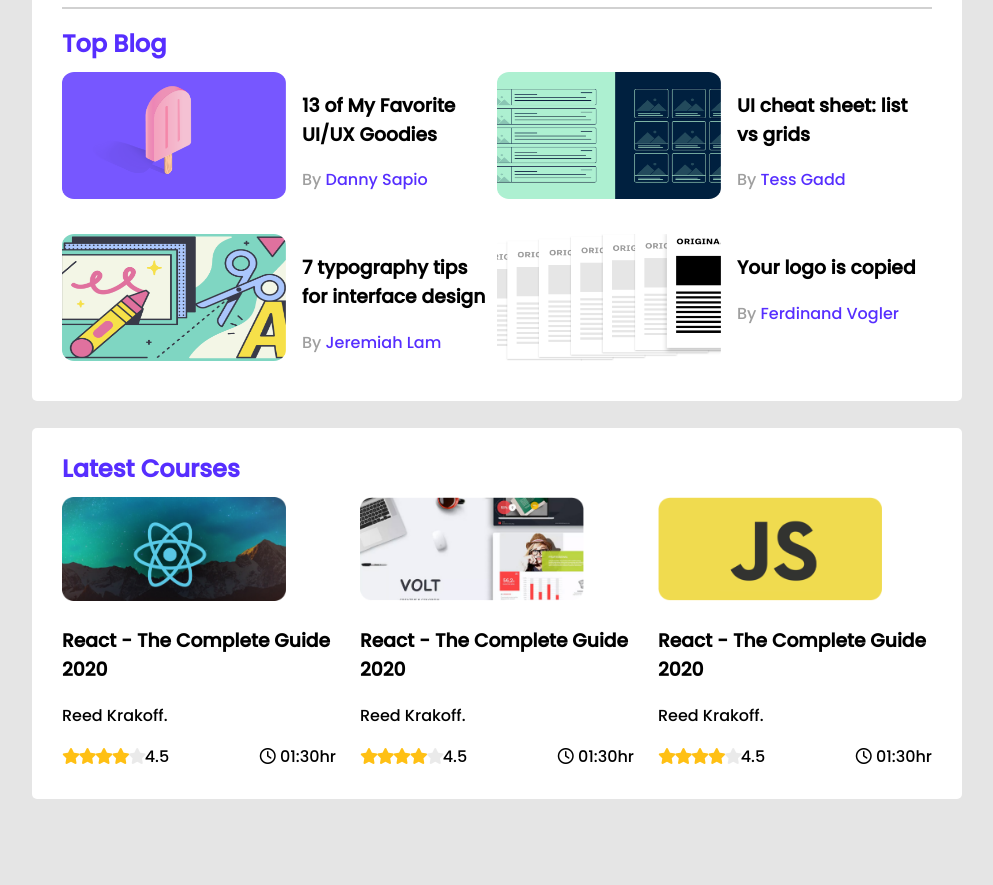
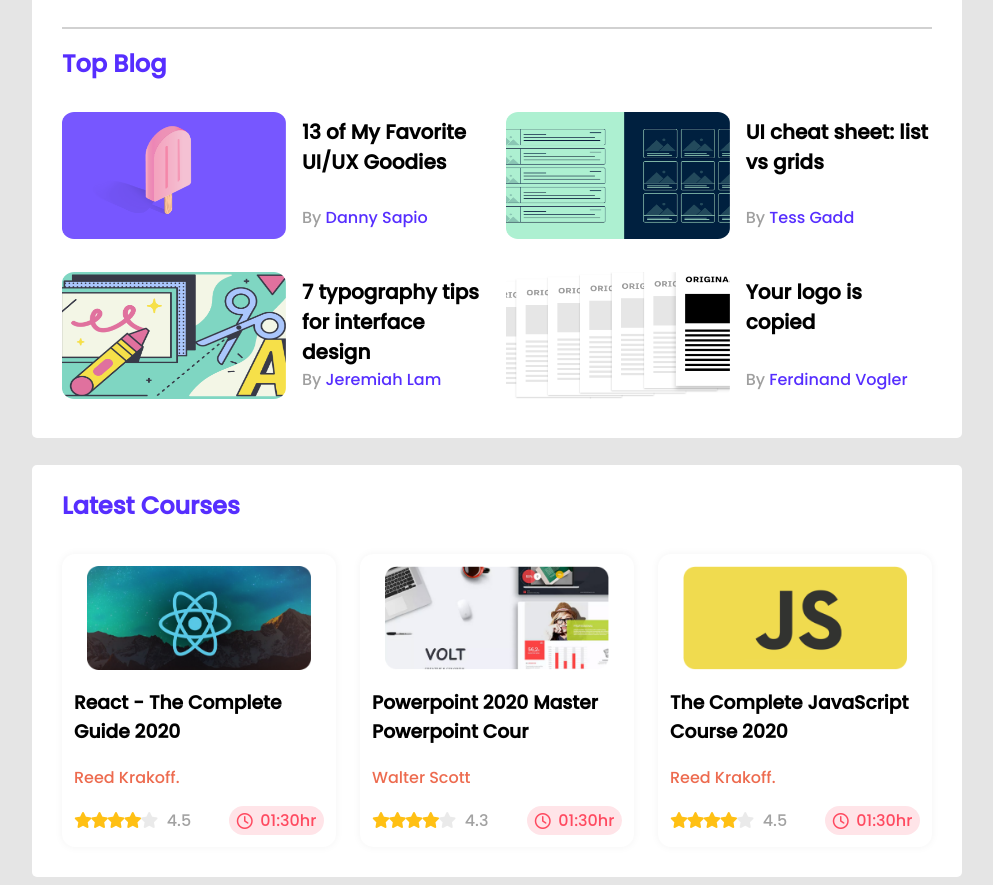
Before and after one commit to Debasree97/Leader-Board-CSS3, a plain HTML site: page index.html in a window 1280 px wide. Shown: the part 283-1168 px from the top of the page, without its empty margins (143-1136 px from the left). Before the commit the page ends 1090 px from the top, so only its background shows below. Drawn offline with Linux system fonts and the light colour scheme.

Commit message:
final for now

```diff
--- a/index.html
+++ b/index.html
@@ -51,7 +51,10 @@
                     </div>
                 </div>
             </div>
+
             <hr>
+
+            <!-- top blog -->
             <div class="top-blogs">
                 <h2 class="section-title">Top Blog</h2>
                 <div class="blogs">
@@ -109,6 +112,8 @@
                     </article>
                 </div>
         </section>
+
+
         <!-- Latest Course -->
         <section class="container">
             <h2 class="section-title">Latest Courses</h2>
@@ -127,7 +132,7 @@
                                 <i class="fas fa-star filled"></i>
                                 <i class="fas fa-star filled"></i>
                                 <i class="fas fa-star empty"></i>
-                                <span>4.5</span>
+                                <span class="rating-color">4.5</span>
                             </div>
                             <div class="course-duration">
                                 <i class="far fa-clock"></i>
@@ -141,8 +146,8 @@
                         <img src="images/courses/course-2.png" alt="">
                     </div>
                     <div class="course-detail">
-                        <h3 class="course-title">React - The Complete Guide 2020</h3>
-                        <p class="course-instructor">Reed Krakoff.</p>
+                        <h3 class="course-title">Powerpoint 2020 Master Powerpoint Cour</h3>
+                        <p class="course-instructor">Walter Scott</p>
                         <div class="course-info">
                             <div>
                                 <i class="fas fa-star filled"></i>
@@ -150,7 +155,7 @@
                                 <i class="fas fa-star filled"></i>
                                 <i class="fas fa-star filled"></i>
                                 <i class="fas fa-star empty"></i>
-                                <span>4.5</span>
+                                <span class="rating-color">4.3</span>
                             </div>
                             <div class="course-duration">
                                 <i class="far fa-clock"></i>
@@ -164,7 +169,7 @@
                         <img src="images/courses/course-3.png" alt="">
                     </div>
                     <div class="course-detail">
-                        <h3 class="course-title">React - The Complete Guide 2020</h3>
+                        <h3 class="course-title">The Complete JavaScript Course 2020</h3>
                         <p class="course-instructor">Reed Krakoff.</p>
                         <div class="course-info">
                             <div>
@@ -173,11 +178,11 @@
                                 <i class="fas fa-star filled"></i>
                                 <i class="fas fa-star filled"></i>
                                 <i class="fas fa-star empty"></i>
-                                <span>4.5</span>
+                                <span class="rating-color">4.5</span>
                             </div>
                             <div class="course-duration">
                                 <i class="far fa-clock"></i>
-                                01:30hr
+                                <p> 01:30hr</p>
                             </div>
                         </div>
                     </div>
--- a/styles/style.css
+++ b/styles/style.css
@@ -32,6 +32,7 @@ hr{
     font-size: 24px;
     line-height: 16px;
     margin-top: 3px;
+    height: 36px;
 
 }
 /* top player style */
@@ -58,6 +59,7 @@ hr{
     display: grid;
     grid-template-columns: repeat(2,1fr);
     grid-row-gap: 26px;
+    column-gap: 2%;
 }
 .blog{
     display: flex;
@@ -68,6 +70,16 @@ hr{
 }
 .blog-info{
     margin-left: 16px;
+    display: flex;
+    flex-direction: column;
+}
+.blog-info h3{
+    margin-bottom: auto;
+    margin-top: 5px;
+    font-size: 20px;
+}
+.blog-info p{
+    margin-top: auto;
 }
 .blog-title{
     font: 20px;
@@ -87,14 +99,25 @@ hr{
     grid-template-columns: repeat(3,1fr);
     grid-column-gap: 24px;
 }
+.course{
+    box-shadow: 0 0 8px rgba(0, 0, 0, 0.05);
+    padding: 12px;
+    border-radius: 13.36px;
+}
 .course .course-banner img{
+    display: block;
     width: 224px;
     height: 104px;
+    margin-right: auto;
+    margin-left: auto;
 }
 .course-info{
     display: flex;
     align-items: center;
     justify-content: space-between;
+}
+.course-instructor{
+    color: #ED6B4F;
 }
 .fa-star{
     height: 11.81px;
@@ -107,6 +130,22 @@ hr{
 .fa-star.empty{
     color: #AEAEAE;
     opacity: 0.25;
+    margin-right: 10px;
+}
+.rating-color{
+    color: #A2A2A2;
+    font-weight: 400;
+}
+.course-duration{
+    width: 95px;
+    height: 29px;
+    background-color: #FFE4E8;
+    color: #FF4A60;
+    border-radius:14.7px;
+    display: flex;
+    align-items: center;
+    justify-content: space-evenly;
+
 }
 
 /* Media Quary */
```
